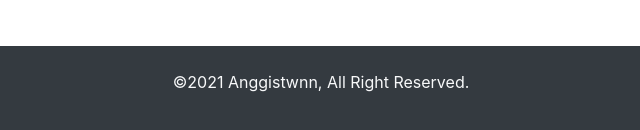
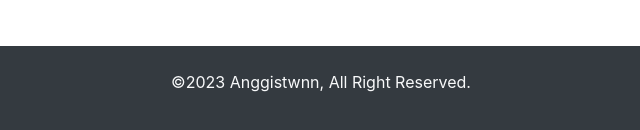
Before and after one commit to Anggistwnn/anggistwnn.github.io, a plain HTML site: page index.html in a window 1280 px wide. Shown: the part 2914-3044 px from the top of the page, 319-959 px from the left. Drawn offline with nearby package versions, Linux system fonts and the light colour scheme.

Commit message:
Update index.html
update years at footer

```diff
--- a/index.html
+++ b/index.html
@@ -310,7 +310,7 @@
     <div class="container-fluid py-4 bg-dark text-light ">
         <div class="row">
             <div class="col-12">
-                <p class="text-center">&copy;2021 Anggistwnn, All Right Reserved.</p>
+                <p class="text-center">&copy;2023 Anggistwnn, All Right Reserved.</p>
             </div>
         </div>
     </div>
```
